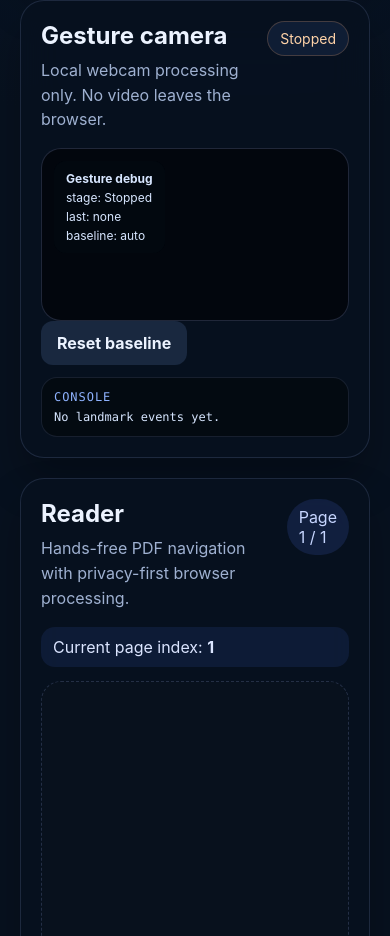
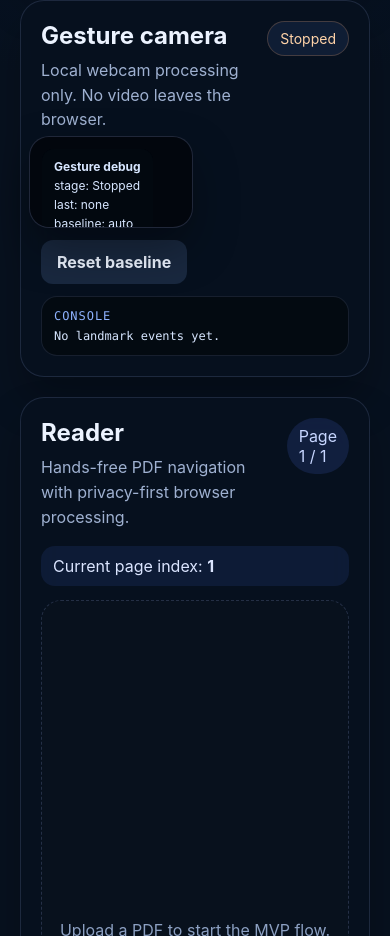
Before and after one commit to rumblebot-0318/handsfree-pdf-reader, a React app: page / in a window 390 px wide. Shown: the part 952-1888 px from the top of the page. Built offline with nearby package versions, Linux system fonts and the light colour scheme.

Commit message:
feat: add cooldown overlay and floating webcam pip

```diff
--- a/src/App.tsx
+++ b/src/App.tsx
@@ -58,6 +58,7 @@ export default function App() {
             lastGesture={gesture.lastGesture}
             debugLines={gesture.debugLines}
             pointerGuide={gesture.pointerGuide}
+            cooldownRemainingMs={gesture.cooldownRemainingMs}
             onSetManualBaseline={gesture.setManualBaseline}
             onResetManualBaseline={gesture.resetManualBaseline}
           />
--- a/src/components/WebcamPanel.tsx
+++ b/src/components/WebcamPanel.tsx
@@ -10,6 +10,7 @@ interface WebcamPanelProps {
   lastGesture: GestureEvent | null
   debugLines: string[]
   pointerGuide: { centerX: number; baseline: number; leftTarget: number; rightTarget: number; manual: boolean } | null
+  cooldownRemainingMs: number
   onSetManualBaseline: (value: number) => void
   onResetManualBaseline: () => void
 }
@@ -31,7 +32,7 @@ function describeStage(stage: WebcamPanelProps['initStage']) {
   }
 }
 
-export function WebcamPanel({ videoRef, running, error, initStage, lastGesture, debugLines, pointerGuide, onSetManualBaseline, onResetManualBaseline }: WebcamPanelProps) {
+export function WebcamPanel({ videoRef, running, error, initStage, lastGesture, debugLines, pointerGuide, cooldownRemainingMs, onSetManualBaseline, onResetManualBaseline }: WebcamPanelProps) {
   return (
     <section className="panel">
       <div className="panel__header panel__header--split">
@@ -43,7 +44,7 @@ export function WebcamPanel({ videoRef, running, error, initStage, lastGesture,
       </div>
 
       <div
-        className="webcam-frame webcam-frame--debug"
+        className="webcam-frame webcam-frame--debug webcam-frame--pip"
         onClick={(event) => {
           const rect = event.currentTarget.getBoundingClientRect()
           const x = (event.clientX - rect.left) / rect.width
@@ -57,6 +58,14 @@ export function WebcamPanel({ videoRef, running, error, initStage, lastGesture,
             <div className="pointer-guide__line pointer-guide__line--baseline" style={{ left: `${pointerGuide.baseline * 100}%` }} />
             <div className="pointer-guide__line pointer-guide__line--right" style={{ left: `${pointerGuide.rightTarget * 100}%` }} />
             <div className="pointer-guide__pointer" style={{ left: `${pointerGuide.centerX * 100}%` }} />
+          </div>
+        ) : null}
+        {cooldownRemainingMs > 0 ? (
+          <div className="cooldown-overlay">
+            <div className="cooldown-overlay__count">{Math.ceil(cooldownRemainingMs / 1000)}</div>
+            <div className="cooldown-bar">
+              <div className="cooldown-bar__fill" style={{ width: `${100 - (cooldownRemainingMs / 3000) * 100}%` }} />
+            </div>
           </div>
         ) : null}
         <div className="webcam-debug-overlay">
--- a/src/hooks/useGestureController.ts
+++ b/src/hooks/useGestureController.ts
@@ -89,6 +89,7 @@ export function useGestureController(onGesture: (event: GestureEvent) => void) {
   const [debugLines, setDebugLines] = useState<string[]>([])
   const [cameraFacingMode, setCameraFacingMode] = useState<'user' | 'environment'>('user')
   const [pointerGuide, setPointerGuide] = useState<{ centerX: number; baseline: number; leftTarget: number; rightTarget: number; manual: boolean } | null>(null)
+  const [cooldownRemainingMs, setCooldownRemainingMs] = useState(0)
   const [initStage, setInitStage] = useState<InitStage>('idle')
 
   const stop = useCallback(() => {
@@ -261,11 +262,20 @@ export function useGestureController(onGesture: (event: GestureEvent) => void) {
 
     if (gesture) {
       lastTriggeredAtRef.current = gesture.timestamp
+      setCooldownRemainingMs(3000)
       pointerBaselineRef.current = centerX
       setLastGesture(gesture)
       onGesture(gesture)
     }
   }, [config.cooldownMs, onGesture])
+
+  useEffect(() => {
+    if (cooldownRemainingMs <= 0) return
+    const timeout = window.setTimeout(() => {
+      setCooldownRemainingMs(Math.max(0, lastTriggeredAtRef.current + 3000 - Date.now()))
+    }, 100)
+    return () => window.clearTimeout(timeout)
+  }, [cooldownRemainingMs])
 
   const detectLoop = useCallback(() => {
     const video = videoRef.current
@@ -414,8 +424,8 @@ export function useGestureController(onGesture: (event: GestureEvent) => void) {
   }, [])
 
   const controls = useMemo(
-    () => ({ config, setConfig, isRunning, isLoading, error, lastGesture, debugLines, pointerGuide, start, stop, initStage, cameraFacingMode, switchCamera, setManualBaseline, resetManualBaseline }),
-    [config, isRunning, isLoading, error, lastGesture, debugLines, pointerGuide, start, stop, initStage, cameraFacingMode, switchCamera, setManualBaseline, resetManualBaseline],
+    () => ({ config, setConfig, isRunning, isLoading, error, lastGesture, debugLines, pointerGuide, cooldownRemainingMs, start, stop, initStage, cameraFacingMode, switchCamera, setManualBaseline, resetManualBaseline }),
+    [config, isRunning, isLoading, error, lastGesture, debugLines, pointerGuide, cooldownRemainingMs, start, stop, initStage, cameraFacingMode, switchCamera, setManualBaseline, resetManualBaseline],
   )
 
   return { videoRef, ...controls }
--- a/src/styles/app.css
+++ b/src/styles/app.css
@@ -112,6 +112,15 @@ button:disabled { opacity: 0.5; cursor: not-allowed; }
   border: 1px solid rgba(167, 190, 255, 0.18);
   background: #02060d;
 }
+.webcam-frame--pip {
+  position: fixed;
+  right: 16px;
+  bottom: 16px;
+  width: min(36vw, 320px);
+  aspect-ratio: 16 / 9;
+  z-index: 30;
+  box-shadow: 0 20px 44px rgba(0, 0, 0, 0.35);
+}
 .webcam-frame--debug { position: relative; cursor: crosshair; }
 .webcam-frame video { width: 100%; height: 100%; object-fit: cover; transform: scaleX(-1); }
 .pointer-guide {
@@ -143,6 +152,34 @@ button:disabled { opacity: 0.5; cursor: not-allowed; }
   transform: translate(-50%, -50%);
   background: rgba(94, 255, 166, 0.95);
   box-shadow: 0 0 0 3px rgba(5, 15, 28, 0.55);
+}
+.cooldown-overlay {
+  position: absolute;
+  left: 12px;
+  right: 12px;
+  bottom: 12px;
+  display: grid;
+  gap: 8px;
+  padding: 10px 12px;
+  border-radius: 14px;
+  background: rgba(4, 10, 18, 0.78);
+  color: #f1f6ff;
+  z-index: 2;
+}
+.cooldown-overlay__count {
+  font-size: 18px;
+  font-weight: 800;
+}
+.cooldown-bar {
+  width: 100%;
+  height: 10px;
+  border-radius: 999px;
+  overflow: hidden;
+  background: rgba(120, 145, 190, 0.28);
+}
+.cooldown-bar__fill {
+  height: 100%;
+  background: linear-gradient(90deg, #7aa2ff, #69ffba);
 }
 .webcam-debug-overlay {
   position: absolute;
@@ -182,4 +219,9 @@ button:disabled { opacity: 0.5; cursor: not-allowed; }
 @media (max-width: 1080px) {
   .layout-grid { grid-template-columns: 1fr; }
   .hero { flex-direction: column; }
+  .webcam-frame--pip {
+    width: min(42vw, 260px);
+    right: 12px;
+    bottom: 12px;
+  }
 }
```
